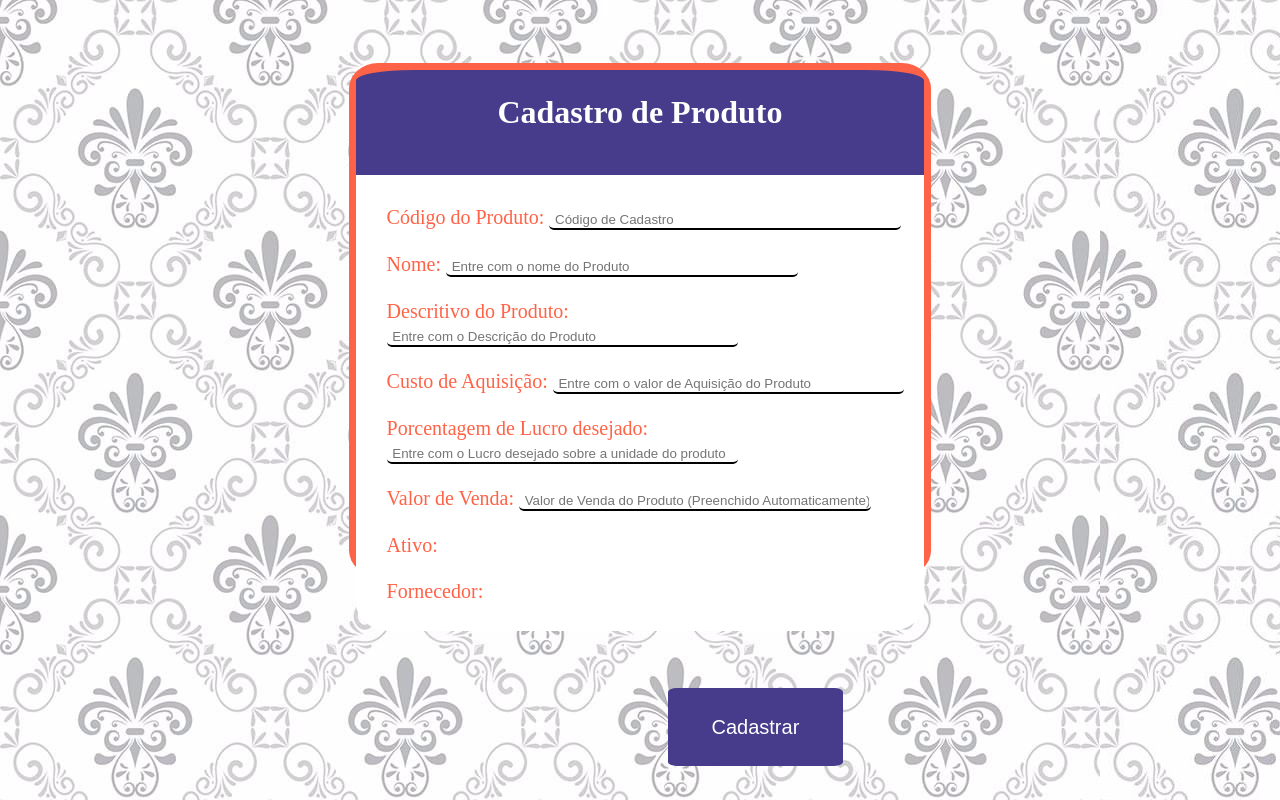
After one commit to michaeldouglaslaraujo/Pweb_trabalho, a PHP site: page /cadastro_produto.html in a window 1280 px wide. The commit adds this page. Run offline with PHP 8.4, Linux system fonts and the light colour scheme.

Commit message:
Criacao_Cad_Prod
Mudança de Cores. criação da pagina de  cadastro de produto e do css do mesmo.

```diff
--- a/login.css
+++ b/cadastro_produto.css
@@ -14,23 +14,25 @@ input
 }
 label
 {
-	padding-left:35%;
+	padding-left:55%;
 
 }
 #fundo
 {
-	background-color: #ffa500;
-	width:30%;
+	background-color: #FF6347;
+	width:45%;
 	padding: 0.5%;
-	height:400px;
+	height:500px;
 	border-radius:5%;
 	margin: 0 auto;
 	margin-top: 5%;
- }
+
+
+	}
 
 #fundo #topo
 {
-	background-color: #8a2be2;
+	background-color: #473C8B;
 	color: white;
 	font-size-adjust : normal;
 	width:99%;
@@ -45,10 +47,10 @@ label
 #fundo #corpo
 {
 	background-color: white;
-	color: #ffa500;
+	color: #FF6347;
 	width:99%;
 	padding: 0.5%;
-	height: 78%;
+	height: 90%;
 	border-radius: 0% 0% 6% 6%;
 	justify-content: center;
 
@@ -56,16 +58,16 @@ label
 }
 #fundo #corpo #input {
 	font-size: 20px;
-	margin-top: 20%;
-	padding-left: 10%;
+	margin-top: 05%;
+	padding-left: 5%;
 
 }
-#fundo #corpo #entrar {
+#fundo #corpo #cadastrar {
 	font-size: 20px;
 	margin-top: 15%;
 	border-radius: 5%;
 	border: none;
-	background-color: #8a2be2;
+	background-color: #473C8B;
 	color: white;
 	width: 25%;
 	height: 10%;
@@ -77,10 +79,10 @@ label
 {
 	#fundo
 {
-	background-color: #ffa500;
+	background-color: #FF6347;
 	width:80%;
 	padding: 0.5%;
-	height:400px;
+	height:500px;
 	border-radius:5%;
 	margin: 0 auto;
 	margin-top: 5%;
@@ -88,7 +90,7 @@ label
 
 #fundo #topo
 {
-	background-color: #8a2be2;
+	background-color: #473C8B;
 	color: white;
 	font-size-adjust : normal;
 	width:99%;
--- /dev/null
+++ b/cadastro_produto.html
@@ -0,0 +1,39 @@
+<!doctype html>
+<html>
+	<head>
+		<link rel="stylesheet" type="text/css" href="cadastro_produto.css">
+		<title>Projeto P1 - Cadastro de Produto </title>
+		<!--<meta name="description" content="Atividade 03 da disciplina Programação para WEB do curso de ADS da Fatec Ipiranga" />
+		<meta name="keywords" content="programação, web, fatec, ads" />
+		<meta name="author" content="<nome>, ADS Noturno, Fatec Ipiranga" /> -->
+	</head>
+	<body>
+		<div id="fundo">
+			<div id="topo">
+				<h1> Cadastro de Produto </h1>
+			</div>
+			<div id="corpo">
+				<div id="input">
+					Código do Produto:  <input type="cod_prod" id="cod_prod" required  placeholder=" Código de Cadastro"/><br/><br/>
+					Nome:  <input type="nome" id="txtNomeProduto" required  placeholder=" Entre com o nome do Produto"/><br/><br/>
+					Descritivo do Produto: <input type="descricao" id="txtDescricaoProduto" required  placeholder=" Entre com o Descrição do Produto"/><br/><br/>
+					Custo de Aquisição: <input type="valor" id="numAquisicaoProd" required  placeholder=" Entre com o valor de Aquisição do Produto"/><br/><br/>
+					Porcentagem de Lucro desejado: <input type="valor" id="numLucroProd" required  placeholder=" Entre com o Lucro desejado sobre a unidade do produto"/><br/><br/>
+					Valor de Venda: <input type="valor" id="numValorVendaProd" required  placeholder=" Valor de Venda do Produto (Preenchido Automaticamente)."/><br/><br/>
+					Ativo:  <br/><br/>
+					Fornecedor:  <br/>
+				</div>
+				<label><input type="buttom" id="cadastrar" value="Cadastrar" /> </label><br/><br/>
+			</div>
+		</div>
+	</body>
+</html>
+
+ <script lang="javascript">
+
+function validar()
+{
+
+
+}
+</script>
```
